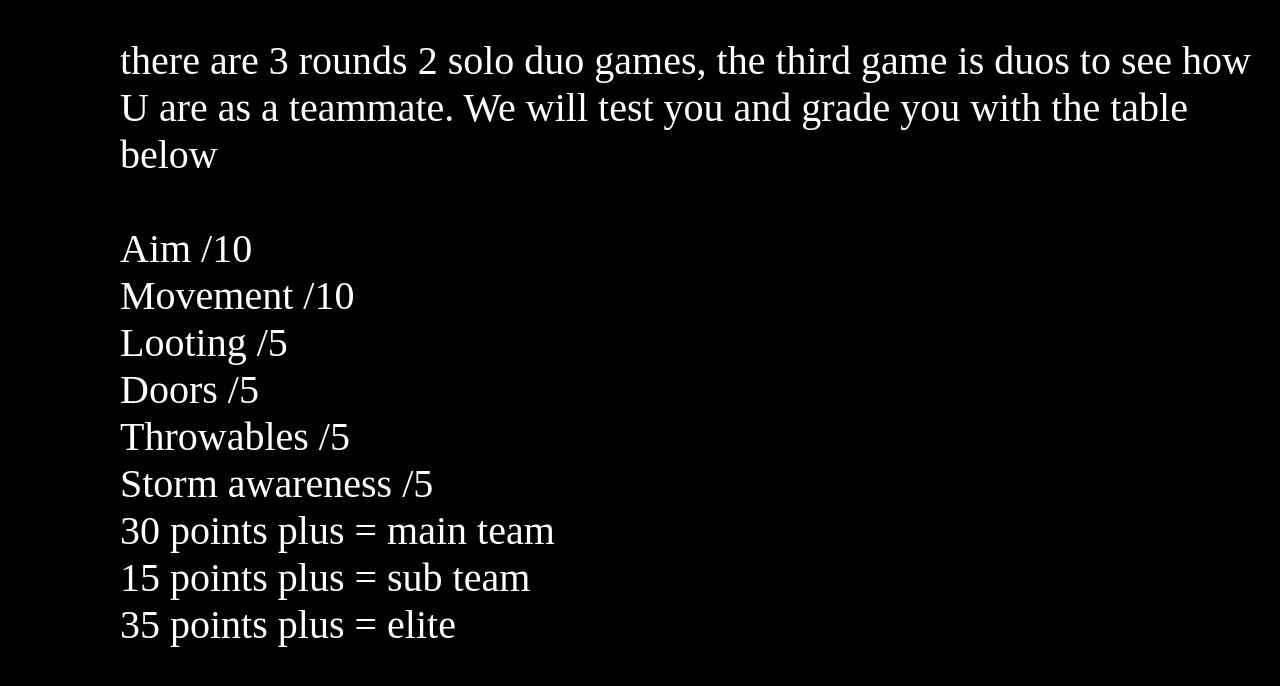
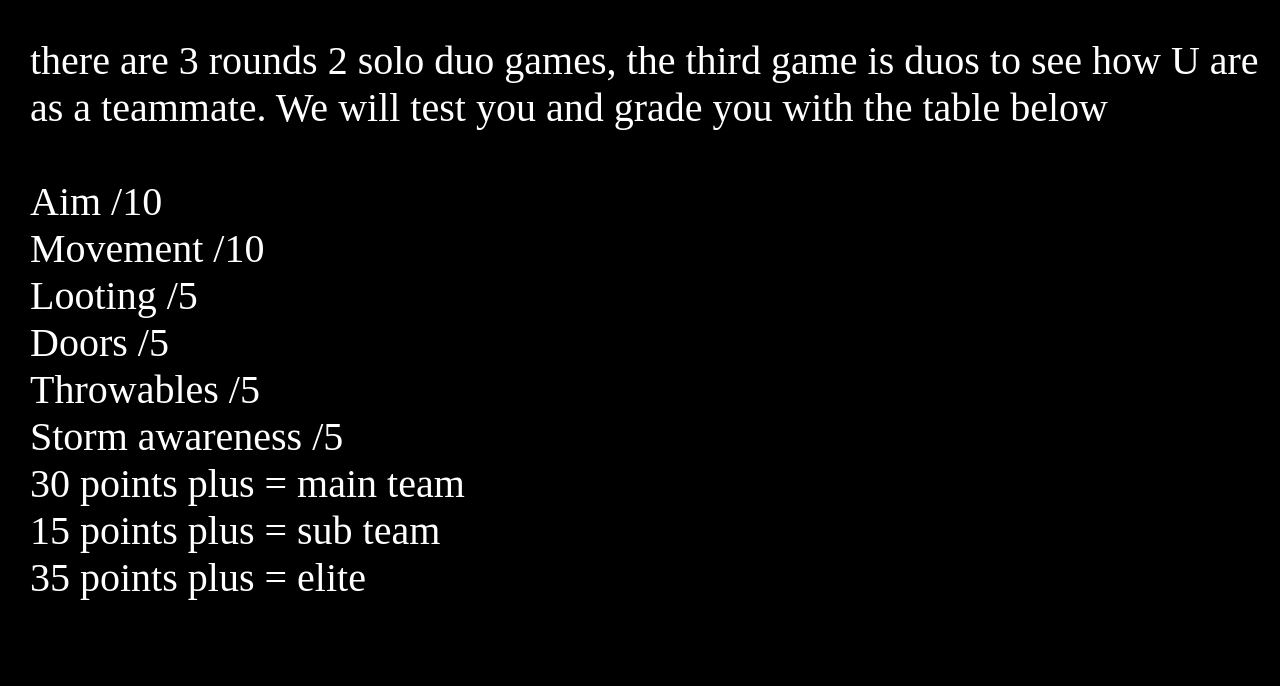
Before and after one commit to trimaxgamer/Riptide-ZR, a plain HTML site: page Requirements.html in a window 1280 px wide. Shown: the part 244-930 px from the top of the page. After the commit the page ends 905 px from the top, so only its background shows below. Drawn offline with Linux system fonts and the light colour scheme.

Commit message:
Update Requirements.html

```diff
--- a/Requirements.html
+++ b/Requirements.html
@@ -67,7 +67,7 @@
 <hr style="color:white;">
 <h1 style="font-size:40px; margin-left:10px; color:white;">Requirements</h1>
 <h2 style="font-size:30px; margin-left:10px; color:white;">there are no requirements but there is a test</h2>
-<p style="color:white; margin-left:100px">there are 3 rounds 2 solo duo games, the third game is duos to see how U are as a teammate. We will test you and grade you with the table below<br>
+<p style="color:white; margin-left:10px">there are 3 rounds 2 solo duo games, the third game is duos to see how U are as a teammate. We will test you and grade you with the table below<br>
 
 <br>
 
```
